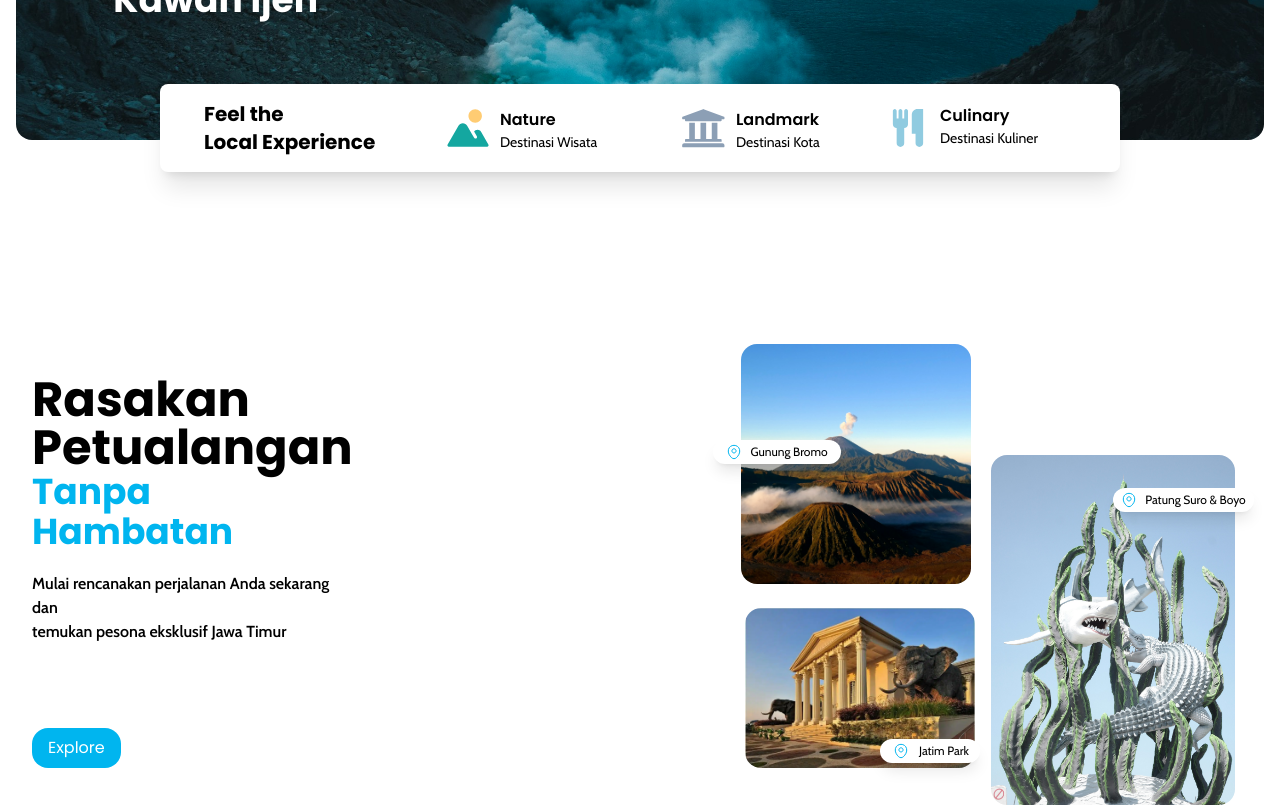
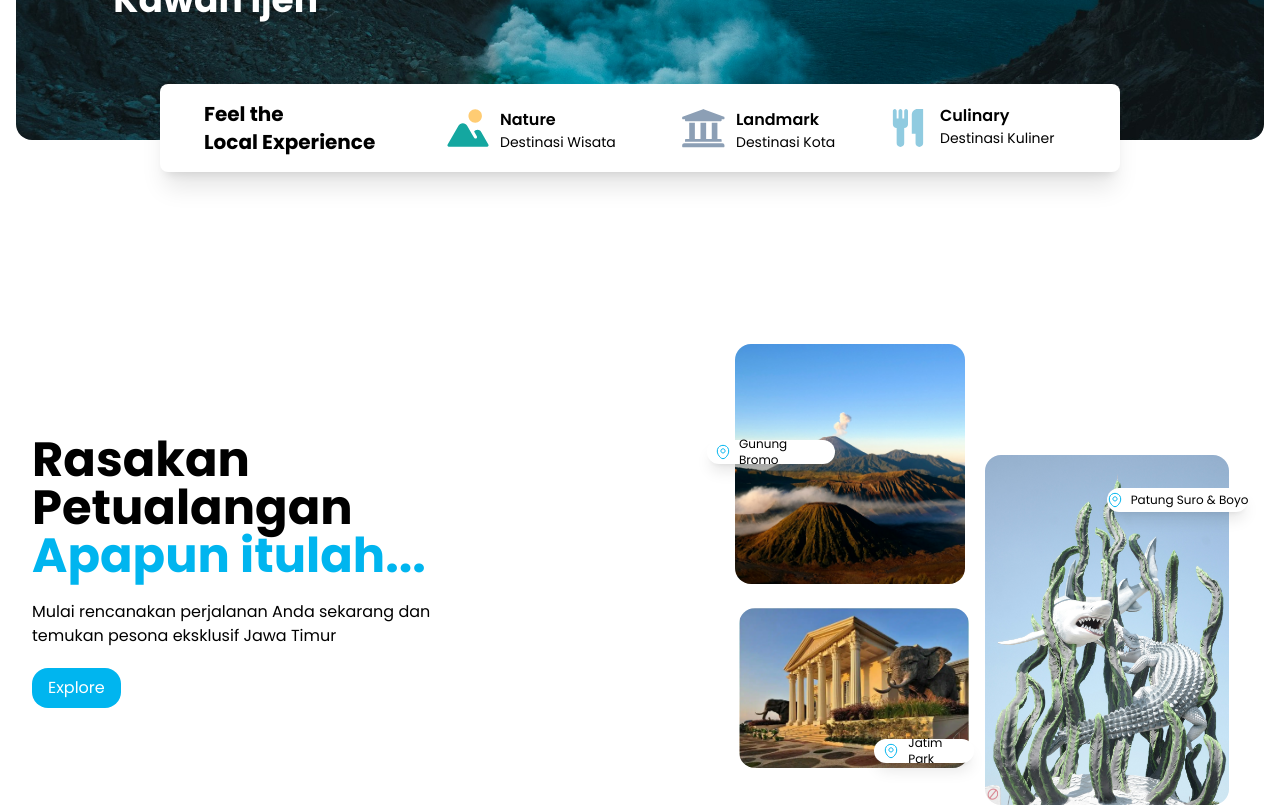
Before and after one commit to Sinduaditya/rusa, a React (Vite) app: page / in a window 1280 px wide. Shown: the part 460-1267 px from the top of the page. Built offline with nearby package versions, Linux system fonts and the light colour scheme.

Commit message:
Fix and add react-type in  Home/HeroCaroursel

```diff
--- a/package.json
+++ b/package.json
@@ -12,7 +12,8 @@
   "dependencies": {
     "react": "^18.2.0",
     "react-dom": "^18.2.0",
-    "react-router-dom": "^6.22.1"
+    "react-router-dom": "^6.22.1",
+    "react-type-animation": "^3.2.0"
   },
   "devDependencies": {
     "@types/react": "^18.2.55",
--- a/src/components/HeroCarousel.jsx
+++ b/src/components/HeroCarousel.jsx
@@ -1,4 +1,5 @@
-import React from 'react';
+import React from "react";
+import { TypeAnimation } from "react-type-animation";
 import Location2 from "../assets/location2.svg";
 import Bromo from "../assets/gunung-bromo.jpg";
 import JatimPark from "../assets/jatim-park-2.jpg";
@@ -6,34 +7,33 @@ import Suro from "../assets/patung-suro-boyo.jpg";
 
 function HeroCarousel() {
     return (
-
-        <div className="hero min-h-screen bg-white">
-            <div className="hero-content flex-col lg:flex-row-reverse">
-                <div className="max-w w-full md:mt-4 md:ml-[340px] md:w-[541px] md:h-[300px] relative">
+        <div className="hero min-h-screen bg-white ">
+            <div className="hero-content flex-col lg:flex-row-reverse lg:justify-between md:w-full mx-12 ">
+                <div className="  max-w w-full md:mt-4 md:w-[541px] md:h-[300px] md:grid md:justify-between relative">
                     <div className="h-96 carousel carousel-vertical rounded-box">
                         <div className="carousel-item h-full hidden md:block">
                             <div className="w-[230px] h-60 left-[32px] top-0 absolute">
                                 <div className="w-[230px] h-60 left-0 top-0 absolute  rounded-2xl"></div>
                                 <img
                                     className="w-[230.55px]   h-[240.43px] left-[-4.28px] object-cover top-[-86px] absolute rounded-2xl"
-                                    src={Bromo}/>
+                                    src={Bromo}
+                                />
                             </div>
                         </div>
                         <div className="carousel-item h-full hidden md:block">
                             <div className="w-[230px] h-40 left-[32px] top-[180px] absolute">
-                                <div
-                                    className="w-[230px] h-40 left-0 top-0 absolute  rounded-2xl"></div>
+                                <div className="w-[230px] h-40 left-0 top-0 absolute  rounded-2xl"></div>
                                 <img
                                     className="w-[230.98px] h-[160px]  left-0 top-[-2px] object-cover absolute rounded-2xl"
-                                    src={JatimPark}/>
+                                    src={JatimPark}
+                                />
                             </div>
                         </div>
                         <div className="carousel-item h-full hidden md:block">
-                            <div
-                                className="w-[100px] h-6 px-2 py-1 motion-safe:animate-bounce left-[167px] top-[315px] shadow-lg absolute bg-white rounded-[48px] justify-center items-center gap-2 inline-flex">
+                            <div className="w-[100px] h-6 px-2 py-1 motion-safe:animate-bounce left-[167px] top-[315px] shadow-lg absolute bg-white rounded-[48px] justify-center items-center gap-2 inline-flex">
                                 <div className="w-5 h-4 justify-center items-center flex">
                                     <div className="w-4 h-4 relative">
-                                        <img src={Location2} alt=""/>
+                                        <img src={Location2} alt="" />
                                     </div>
                                 </div>
                                 <div className="text-slate-700 text-xs font-normal font-cabin">
@@ -43,35 +43,30 @@ function HeroCarousel() {
                         </div>
                         <div className="carousel-item h-full hidden md:block">
                             <div className="w-[244px] h-[328px] left-[278px] top-[48px] absolute">
-                                <div
-                                    className="w-[244px] h-[328px] left-0 top-0 absolute rounded-2xl"></div>
+                                <div className="w-[244px] h-[328px] left-0 top-0 absolute rounded-2xl"></div>
                                 <img
                                     className="w-[251.28px] h-[350.44px] left-0 top-[-23px] absolute object-cover rounded-2xl"
-                                    src={Suro}/>
+                                    src={Suro}
+                                />
                             </div>
                         </div>
                         <div className="carousel-item h-full hidden md:block">
-                            <div
-                                className="w-[141px] h-6 px-2 py-1 motion-safe:animate-bounce left-[400px] top-[64px] shadow-lg absolute bg-white rounded-[48px] justify-center items-center gap-2 inline-flex">
+                            <div className="w-[141px] h-6 px-2 py-1 motion-safe:animate-bounce left-[400px] top-[64px] shadow-lg absolute bg-white rounded-[48px] justify-center items-center gap-2 inline-flex">
                                 <div className="w-4 h-4 flex">
                                     <div className="w-5 h-4 relative">
-                                        <img src={Location2} alt=""/>
+                                        <img src={Location2} alt="" />
                                     </div>
                                 </div>
-                                <div
-                                    className="text-slate-700 text-xs font-normal font-cabin whitespace-nowrap">
+                                <div className="text-slate-700 text-xs font-normal font-cabin whitespace-nowrap">
                                     Patung Suro & Boyo
                                 </div>
                             </div>
-
-
                         </div>
                         <div className="carousel-item h-full hidden md:block">
-                            <div
-                                className="w-[128px] h-6 px-2 py-1 motion-safe:animate-bounce left-0 top-[16px] shadow-lg absolute bg-white rounded-[48px] justify-center items-center gap-2 inline-flex">
+                            <div className="w-[128px] h-6 px-2 py-1 motion-safe:animate-bounce left-0 top-[16px] shadow-lg absolute bg-white rounded-[48px] justify-center items-center gap-2 inline-flex">
                                 <div className="w-4 h-4 justify-center items-center flex">
                                     <div className="w-4 h-4 relative">
-                                        <img src={Location2} alt=""/>
+                                        <img src={Location2} alt="" />
                                     </div>
                                 </div>
                                 <div className="text-slate-700 text-xs font-normal font-cabin">
@@ -81,27 +76,63 @@ function HeroCarousel() {
                         </div>
 
                         <div className="carousel-item mt-2 p-2 h-full md:hidden ">
-                            <img src={Bromo} className="object-cover rounded-2xl"/>
+                            <img
+                                src={Bromo}
+                                className="object-cover rounded-2xl"
+                            />
                         </div>
                         <div className="carousel-item p-3 h-full md:hidden ">
-                            <img src={JatimPark} className="object-cover rounded-2xl"/>
+                            <img
+                                src={JatimPark}
+                                className="object-cover rounded-2xl"
+                            />
                         </div>
                         <div className="carousel-item p-3 h-full md:hidden">
-                            <img src={Bromo} className="object-cover  rounded-2xl"/>
+                            <img
+                                src={Bromo}
+                                className="object-cover  rounded-2xl"
+                            />
                         </div>
                         <div className="carousel-item p-3 h-full md:hidden">
-                            <img src={JatimPark} className="object-cover  rounded-2xl"/>
+                            <img
+                                src={JatimPark}
+                                className="object-cover  rounded-2xl"
+                            />
                         </div>
-
                     </div>
                 </div>
 
-                <div>
-                    <h1 className="font-bold text-5xl font-poppin">Rasakan  <br/>Petualangan</h1>
-                    <span className="text-primary text-4xl font-bold">Tanpa Hambatan</span>
-                    <p className="py-5 text-base font-semibold font-cabin">Mulai rencanakan perjalanan Anda sekarang dan <br/> temukan pesona eksklusif
-                        Jawa Timur</p>
-                    <button className="p-2 pl-4 pr-4 mt-16 rounded-2xl bg-primary text-white font-poppin">Explore
+                <div className=" min-w-fit">
+                    <h1 className="font-bold text-5xl font-poppin">
+                        Rasakan <br />
+                        Petualangan
+                    </h1>
+                    {/* React Type-Animation */}
+                    <span className="text-primary text-5xl font-bold">
+                        <TypeAnimation
+                            sequence={[
+                                "Tanpa Hambatan",
+                                1000,
+                                "Tanpa diganggu",
+                                1000,
+                                "Apapun itulah...",
+                                1000,
+                                () => {
+                                    console.log("Sequence completed");
+                                },
+                            ]}
+                            wrapper="span"
+                            cursor={true}
+                            repeat={Infinity}
+                        />
+                    </span>
+                    {/* END React Type-Animation  */}
+                    <p className="py-5 text-base font-cabin">
+                        Mulai rencanakan perjalanan Anda sekarang dan <br />{" "}
+                        temukan pesona eksklusif Jawa Timur
+                    </p>
+                    <button className="p-2 pl-4 pr-4 rounded-2xl bg-primary text-white font-poppin">
+                        Explore
                     </button>
                 </div>
             </div>
--- a/tailwind.config.js
+++ b/tailwind.config.js
@@ -33,7 +33,7 @@ export default {
         },
         fontFamily: {
             poppins: ["Poppins", "sans-serif"],
-            cabin: ["Cabin", "sans-serif"],
+            cabin: ["Poppins", "sans-serif"],
         },
     },
 };
```
Also changed, not shown: 1 other file (tests, documents, lock files or other folders).
